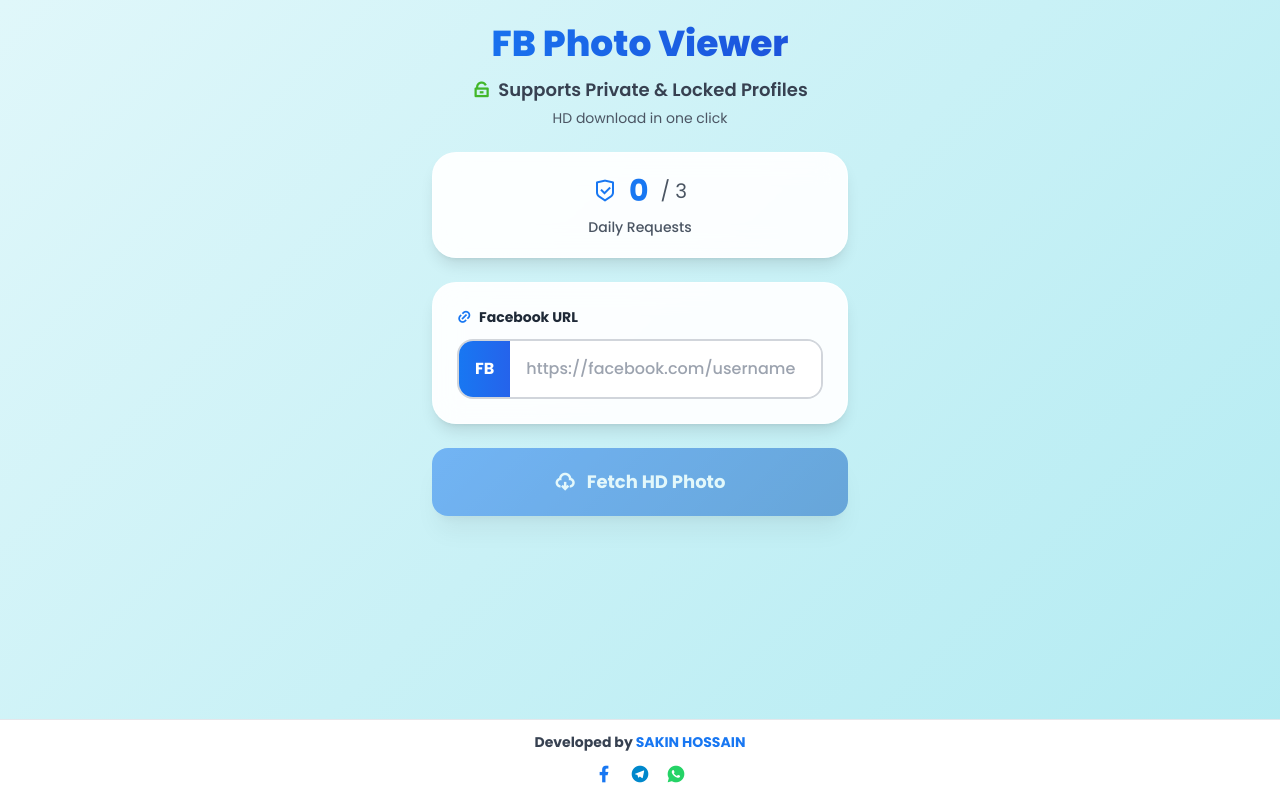
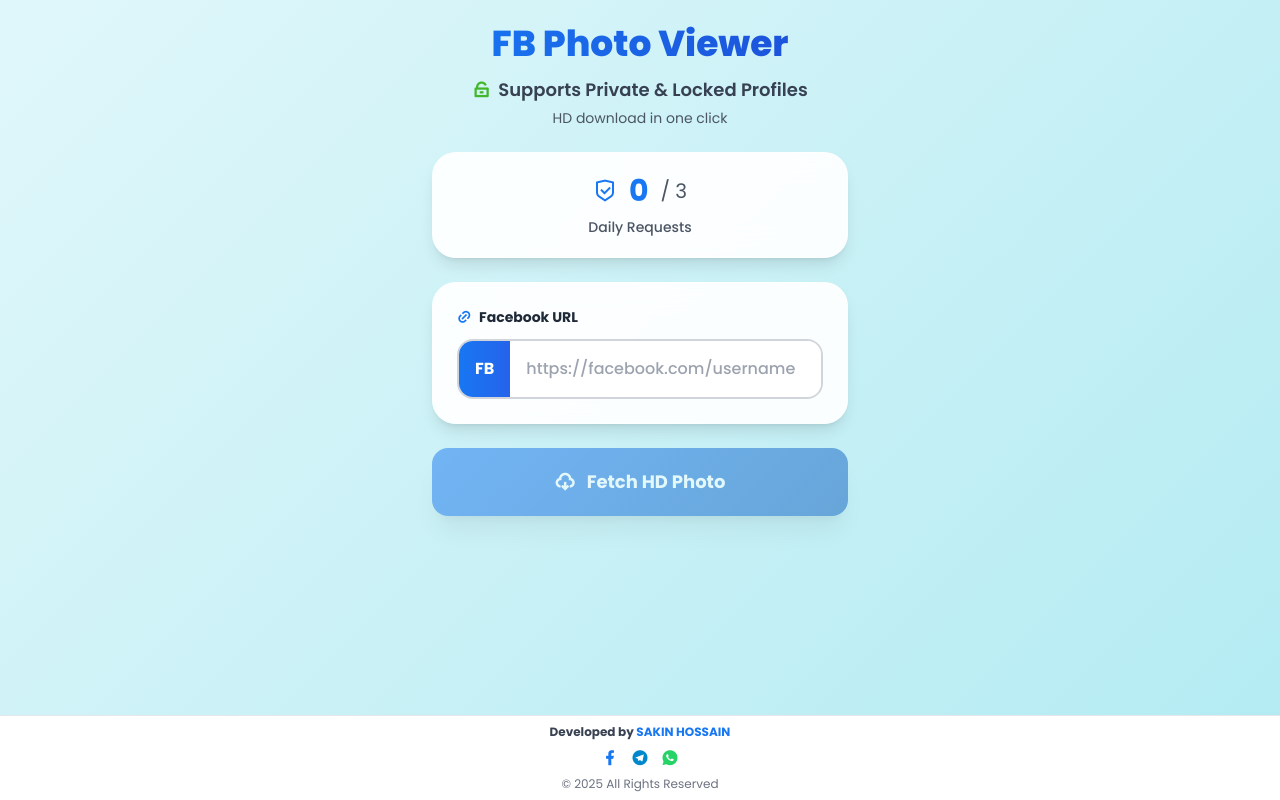
Before and after one commit to shakib0122222/Fb-lock-Profile-Photo-viewer, a plain HTML site: page index.html in a window 1280 px wide. Drawn offline with nearby package versions, Linux system fonts and the light colour scheme.

Commit message:
Refactor footer section and adjust styles
Updated footer layout and styling for better presentation.

```diff
--- a/index.html
+++ b/index.html
@@ -45,7 +45,7 @@
     </style>
 </head>
 <body class="min-h-screen flex flex-col">
-    <div class="flex-1 container max-w-md mx-auto px-4 py-6 space-y-6">
+    <div class="flex-1 container max-w-md mx-auto px-4 py-6 space-y-6 pb-2">
         <!-- Header -->
         <div class="text-center animate-fade-in">
             <h1 class="text-4xl font-extrabold text-transparent bg-clip-text bg-gradient-to-r from-primary to-blue-700">FB Photo Viewer</h1>
@@ -118,26 +118,25 @@
         </div>
     </div>
 
-    <!-- Footer - আরো উপরে + সোশ্যাল আইকন -->
-    <footer class="bg-white border-t border-gray-200 py-3 mt-2">
-        <div class="text-center">
-            <p class="text-sm font-bold text-gray-700">
+    <!-- Footer - আরো উপরে, সবটা দেখা যাবে -->
+    <footer class="bg-white border-t border-gray-200 py-2 mt-1">
+        <div class="text-center px-4">
+            <p class="text-xs font-bold text-gray-700">
                 Developed by <span class="text-primary">SAKIN HOSSAIN</span>
             </p>
-            <div class="flex justify-center space-x-4 mt-2">
-                <!-- Facebook -->
+            <div class="flex justify-center space-x-3 mt-1">
                 <a href="https://facebook.com/yourpage" target="_blank" class="social-icon">
-                    <i class="ri-facebook-fill text-xl text-fb"></i>
+                    <i class="ri-facebook-fill text-lg text-fb"></i>
                 </a>
-                <!-- Telegram -->
                 <a href="https://t.me/yourchannel" target="_blank" class="social-icon">
-                    <i class="ri-telegram-fill text-xl text-tg"></i>
+                    <i class="ri-telegram-fill text-lg text-tg"></i>
                 </a>
-                <!-- WhatsApp -->
                 <a href="https://wa.me/8801xxxxxxxxx" target="_blank" class="social-icon">
-                    <i class="ri-whatsapp-fill text-xl text-wa"></i>
+                    <i class="ri-whatsapp-fill text-lg text-wa"></i>
                 </a>
             </div>
+            <p class="text-xs text-gray-500 mt-1">© 2025 All Rights Reserved</p>
+        </div>
     </footer>
 
     <script>
```
